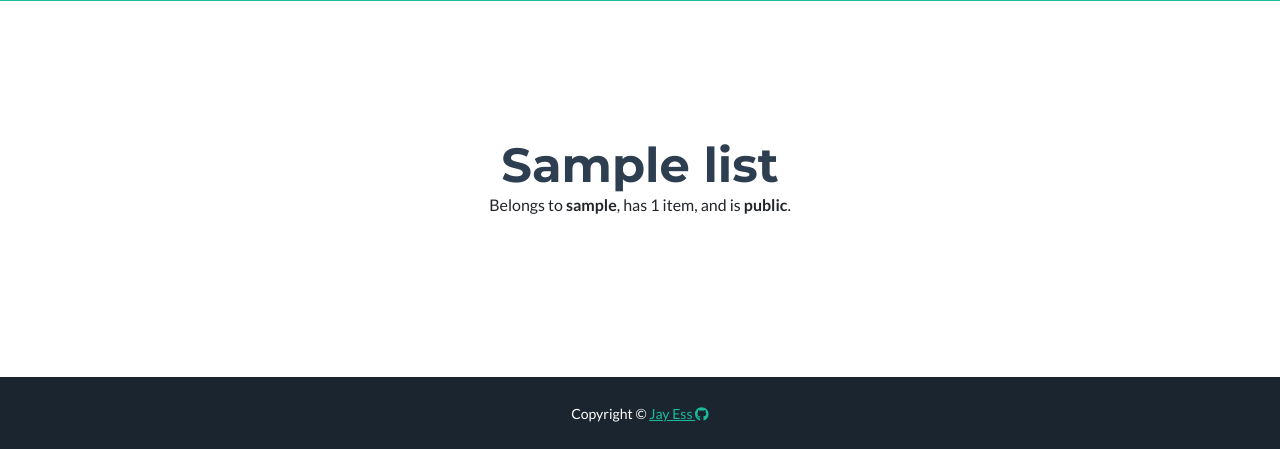
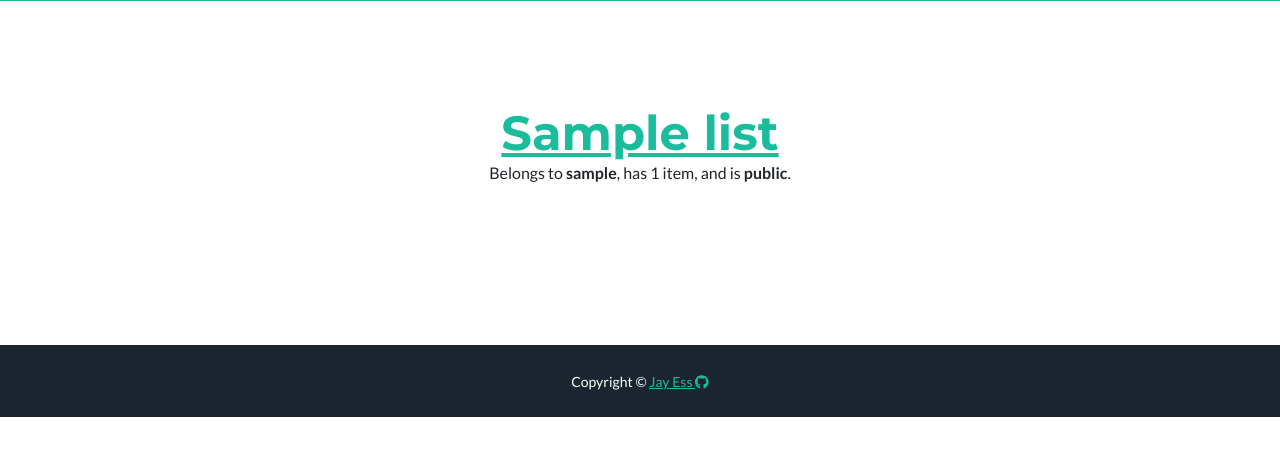
Before and after one commit to jay3ss/django-playground, a Django app: page /lists/public/ in a window 1280 px wide. Shown: the part 391-840 px from the top of the page. After the commit the page ends 808 px from the top, so only its background shows below. Run offline with Django 4.2, Linux system fonts and the light colour scheme; a user stored in the database is signed in; tables that the repository leaves empty hold one stand-in row (values such as "Sample post"); some libraries are stand-ins or nearby versions.

Commit message:
Add link to individual lists

```diff
--- a/templates/lists/public.html
+++ b/templates/lists/public.html
@@ -14,8 +14,8 @@
 <section class="page-section lists">
     {% for list_obj in lists %}
     <div class="container d-flex align-items-center flex-column mb-5">
-        <h2 class="page-section-heading text-center text-secondary mt-5">
-            {{ list_obj.title }}
+        <h2 class="page-section-heading text-center text-secondary mt-3">
+            <a href="{{ list_obj.get_absolute_url }}">{{ list_obj.title }}</a>
         </h2>
         <p>
             Belongs to <strong>{{ list_obj.owner }}</strong>, has {{ list_obj.items.count }}
```
